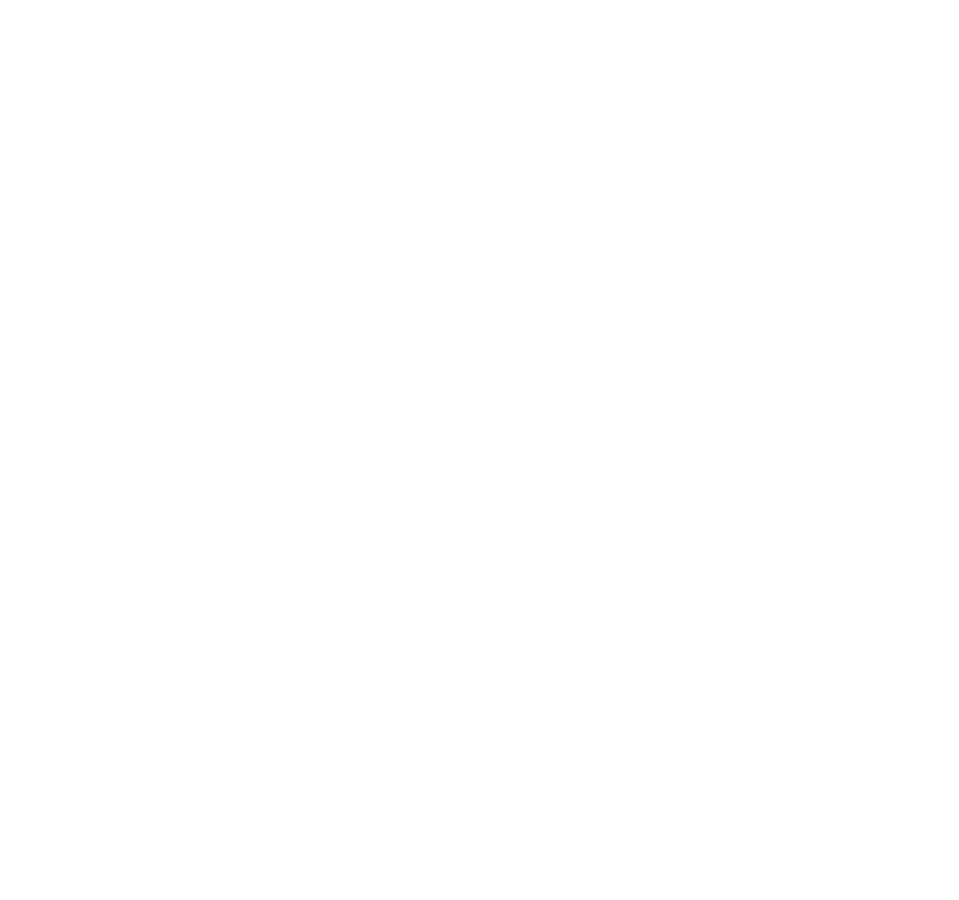
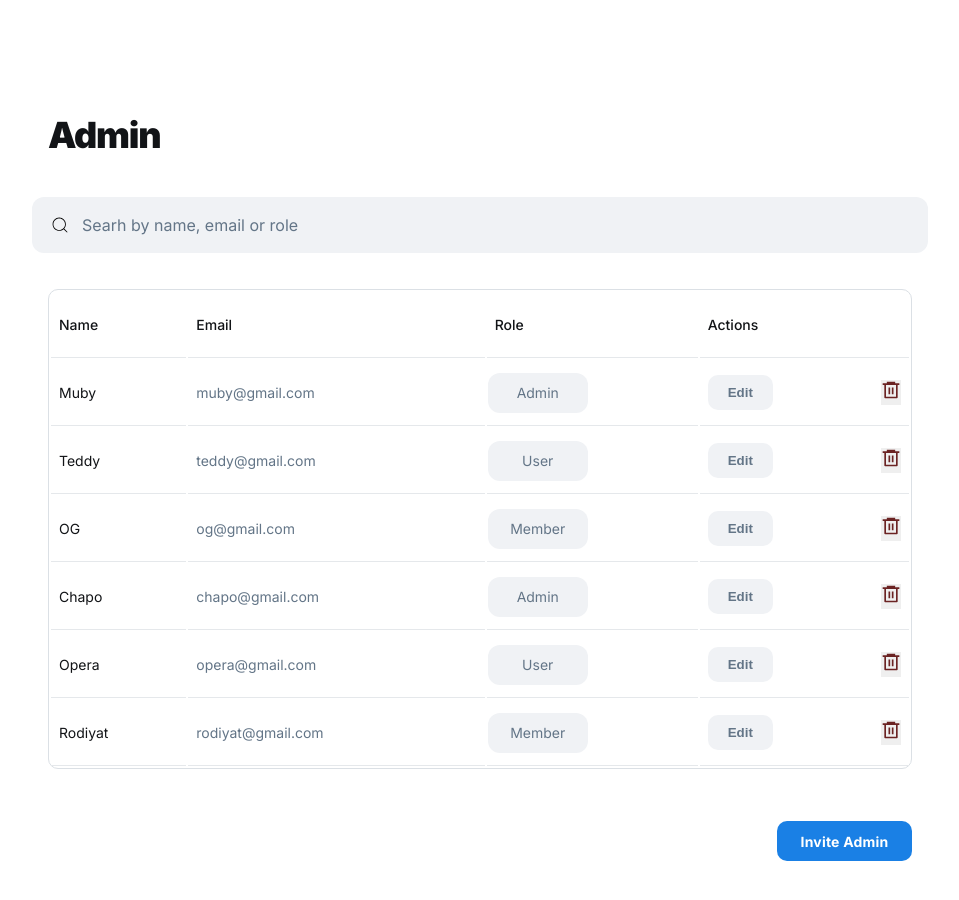
Before and after one commit to Operafab/Hostel-Management-App, a React (Vite) app in the folder Frontend/: page /adminpreview in a window 1280 px wide. Before the commit this address had no page. Shown: the top 900 px of the page, without its empty margins (133-1092 px from the left). Before the commit the page ends 800 px from the top, so only its background shows below. Built offline with nearby package versions, Linux system fonts and the light colour scheme.

Commit message:
next-commit

```diff
--- a/Frontend/src/App.jsx
+++ b/Frontend/src/App.jsx
@@ -1,24 +1,29 @@
-
 import { Route, Routes } from 'react-router-dom'
 import './App.css'
-import AdminReg from './Component/Register/adminReg'
-import Header from "./Component/Header/Header"
-import StudentReg from "./Component/Register/StudentReg"
-// import AdminReg from "./Component/Register/AdminReg"
-
+// import Header from './Component/Header/Header'
+import AdminReg from './Component/Register/AdminReg'
+import StudentReg from './Component/Register/StudentReg'
+import  Login  from './Component/Register/Login'
+import Layout from './Component/Layout/Layout'
+import AdminPreview from './Component/AdminPreview/AdminPreview'
 
 function App() {
-   const renderRoute = ()=>(
+  const RenderRoute = () => (
     <Routes>
-      <Route path="/" element={<AdminReg/>}/>
+        <Route path='/' element={<AdminReg/>}/>
+        <Route path='/login' element={<Login/>}/>
+        <Route path='/studentreg' element={
+          <Layout>
+            <StudentReg/>
+          </Layout>
+        }/>
+        <Route path='/adminpreview' element = {<AdminPreview/>}/>
     </Routes>
-
-   )
-
+  )
 
   return (
     <>
-      {renderRoute()}
+    {RenderRoute()}
     </>
   )
 }
--- /dev/null
+++ b/Frontend/src/Component/AdminPreview/AdminPreview.css
@@ -0,0 +1,234 @@
+.__prevCon{
+  display: flex;
+  align-items: center;
+  justify-content: center;
+  flex-direction: column;
+  padding: 65px 187px 0 133px;
+  height: auto;
+  gap: 24px;
+}
+
+
+
+.__prevHeader{
+  font-family: var(--font-family);
+  font-size: 36px;
+  letter-spacing: -1.19px;
+  font-weight: 900;
+  width: 100%;
+  text-align: left;
+  color: #121417;
+  padding: 16px;
+
+}
+
+.__prevSearchIcon{
+  font-size: 20px;
+}
+
+.__prevSearchCon{
+  width: 100%;
+  padding: 18px;
+  background: #F0F2F5;
+  display: flex;
+  align-items: center;
+  gap: 12px;
+  border-radius: 12px;
+}
+
+.__prevSearch{
+  background: #F0F2F5;
+  width: 80%;
+  height: 80%;
+  font-size: 16px;
+  line-height: 24px;
+  font-family: var(--font-family);
+  font-weight: 400;
+  letter-spacing: 0px;
+  text-align: left;
+
+}
+
+.__prevSearch::placeholder{
+  color: #637587;
+}
+
+.__prevList{
+  width: 100%;
+  padding: 12px 16px;
+}
+
+.__prevTable {
+  width: 100%;
+  /*border-collapse: collapse;
+  */border: 1px solid #DBE0E5;
+  border-radius: 10px;
+  font-family: var(--font-family);
+}
+
+.__tableHead{
+  font-family: var(--font-family);
+  font-size: 14px;
+  font-weight: 500;
+  line-height: 21px;
+  letter-spacing: 0px;
+  text-align: left;
+  color: #121417;
+  padding: 8px;
+  text-align: left;
+  border-bottom: 1px solid #E5E8EB;
+  height: 66px;
+
+}
+
+.__tableData{
+  padding: 8px;
+  text-align: left;
+  border-bottom: 1px solid #E5E8EB;
+  height: 66px;
+  font-family: var(--font-family);
+  font-size: 14px;
+  font-weight: 400;
+  line-height: 21px;
+  letter-spacing: 0px;
+  text-align: left;
+}
+
+.__tableName{
+color: #121417;
+
+}
+
+.__tableEmail{
+color: #637587;
+
+}
+
+
+.__tableRole{
+  padding: 1px;
+
+}
+
+.__tableRole > p {
+  padding: 9.5px;
+  background-color: #F0F2F5;
+  height: 40px;
+  width: 100px;
+  border-radius: 12px;
+  text-align: center;
+  color: #637587;
+}
+
+.__tableAction{
+  display: flex;
+  justify-content: space-between;
+  align-items: center;
+  font-family: Inter;
+
+
+
+}
+
+.__prevEditButton{
+  background-color: #F0F2F5;
+  padding: 10px 20px;
+  cursor: pointer;
+  border-radius: 10px;
+  font-weight: 700;
+  color: #637587;
+}
+
+.__prevDelButton{
+  font-size: 20px;
+  color: rgb(107, 35, 35);
+}
+
+.__inviteBtnCon{
+  width: 100%;
+  display: flex;
+  justify-content: end;
+  align-items: center;
+  padding: 16px;
+}
+
+.__inviteBtn{
+  width: 135px;
+  height: 40px;
+  border-radius: 10px;
+  padding: 0 16px 0 16px;
+  background: #1A80E5;
+  font-family: var(--font-family);
+  font-size: 14px;
+  font-weight: 700;
+  line-height: 21px;
+  letter-spacing: 0.20999999344348907px;
+  text-align: left;
+  text-align: center;
+  color:#FFFFFF;
+
+}
+
+
+.modal {
+  position: fixed;
+  top: 0;
+  left: 0;
+  width: 100%;
+  height: 100%;
+  background-color: rgba(0, 0, 0, 0.5);
+  display: flex;
+  justify-content: center;
+  align-items: center;
+}
+
+.modal-content {
+  background-color: white;
+  padding: 20px;
+  border-radius: 5px;
+}
+
+.modal-title {
+  margin-top: 0;
+}
+
+.user-name {
+  margin-bottom: 10px;
+}
+
+.role-label {
+  display: block;
+  margin-bottom: 5px;
+}
+
+.role-input {
+  width: 100%;
+  padding: 8px;
+  margin-bottom: 10px;
+  border: 1px solid #ccc;
+  border-radius: 3px;
+}
+
+.button-group {
+  display: flex;
+  justify-content: flex-end;
+}
+
+.save-button,
+.cancel-button {
+  padding: 8px 16px;
+  margin-left: 10px;
+  cursor: pointer;
+}
+
+.save-button {
+  background-color: #007bff;
+  color: white;
+  border: none;
+}
+
+.cancel-button {
+  background-color: #dc3545;
+  color: white;
+  border: none;
+}
--- /dev/null
+++ b/Frontend/src/Component/AdminPreview/AdminPreview.jsx
@@ -0,0 +1,91 @@
+import React, { useState } from 'react'
+import './AdminPreview.css'
+import UserTable from './UserTable';
+import { CiSearch } from "react-icons/ci";
+
+const userData = [
+  {
+    id: 1,
+    name: 'Muby',
+    email: 'muby@gmail.com',
+    role: 'Admin'
+  },
+  {
+    id: 2,
+    name: 'Teddy',
+    email: 'teddy@gmail.com',
+    role: 'User'
+  },
+  {
+    id: 3,
+    name: 'OG',
+    email: 'og@gmail.com',
+    role: 'Member'
+  },
+  {
+    id: 4,
+    name: 'Chapo',
+    email: 'chapo@gmail.com',
+    role: 'Admin'
+  },
+  {
+    id: 5,
+    name: 'Opera',
+    email: 'opera@gmail.com',
+    role: 'User'
+  },
+  {
+    id: 6,
+    name: 'Rodiyat',
+    email: 'rodiyat@gmail.com',
+    role: 'Member'
+  },
+];
+
+const AdminPreview = () => {
+  const [search, setSearch] = useState('');
+  const [users, setUsers] = useState(userData);
+  const [filteredData, setFilteredData] = useState(userData)
+
+  const handleSearchChange = (e) => {
+    const term = e.target.value.toLowerCase();
+    setSearch(term)
+
+    const filtered = users.filter((user) =>
+      user.name.toLowerCase().includes(term)
+      || user.email.toLowerCase().includes(term)
+      || user.role.toLowerCase().includes(term)
+
+    )
+    setFilteredData(filtered)
+  }
+
+  const handleDelete = (userId) => {
+    const updatedUsers = users.filter((user) => user.id !== userId)
+    setUsers(updatedUsers)
+
+    const updatedFilteredData = filteredData.filter((user) => user.id != userId);
+
+    setFilteredData(updatedFilteredData)
+  }
+  return (
+    <>
+      <div className='__prevCon'>
+        <h2 className="__prevHeader">Admin</h2>
+        <div className="__prevSearchCon">
+          <CiSearch className="__prevSearchIcon" />
+          <input type="text" className='__prevSearch' placeholder='Searh by name, email or role' value={search}
+            onChange={handleSearchChange} />
+        </div>
+        <div className='__prevList'>
+          <UserTable data={filteredData} onDelete={handleDelete} />
+        </div>
+        <div className='__inviteBtnCon'>
+          <button className='__inviteBtn'>Invite Admin</button>
+        </div>
+      </div>
+    </>
+  )
+}
+
+export default AdminPreview;
--- /dev/null
+++ b/Frontend/src/Component/AdminPreview/EditRoleModal.jsx
@@ -0,0 +1,35 @@
+import React, { useState } from 'react'
+
+const EditRoleModal = (user, onUpdateRole, onClose) => {
+    const [newRole, setNewRole] = useState(user.role)
+
+    const handleRoleChange = (e) =>{
+        setNewRole(e.target.value);
+
+    }
+
+    const handleSubmit = ()=>{
+      onUpdateRole(user.id, newRole);
+      onClose();
+    }
+
+
+  return (
+    <div className='modal'>
+      <div className="modal-content">
+        <h2 className="modal-title">Edit Role</h2>
+        <p className="user-name">User: {user.name}</p>
+        <label htmlFor="role" className='role-label'></label>
+        <input type="text" id='role' className='role-input' value={newRole} onChange={handleRoleChange} />
+
+        <div className="button-group">
+          <button className="save-button" onClick={handleSubmit}>Save</button>
+          <button className="cancel-button" onClick={onClose}>Cancel</button>
+        </div>
+      </div>
+
+    </div>
+  )
+}
+
+export default EditRoleModal
--- /dev/null
+++ b/Frontend/src/Component/AdminPreview/UserTable.jsx
@@ -0,0 +1,67 @@
+import React, { useState } from 'react';
+import { RiDeleteBin6Line } from "react-icons/ri";
+import EditRoleModal from './EditRoleModal';
+
+
+
+const UserTable = ({ data, onDelete }) => {
+
+  const [modalOpen, setModalOpen] = useState(false);
+  const [selectedUser, setSelectedUser] = useState(null);
+
+  const openModal = (user) => {
+    setSelectedUser(user)
+    setModalOpen(true)
+
+  }
+
+  const closeModal = () => {
+    setSelectedUser(null)
+    setModalOpen(false)
+
+  }
+
+  const onEdit =(user)=>{
+    openModal(user)
+  }
+
+
+
+  return (
+    <div>
+      <table className='__prevTable'>
+        <thead>
+          <tr>
+            <th className='__tableHead'>Name</th>
+            <th className='__tableHead'>Email</th>
+            <th className='__tableHead'>Role</th>
+            <th className='__tableHead'>Actions</th>
+          </tr>
+        </thead>
+
+        <tbody id='__tableBody'>
+          {data.map((user, index) => (
+            <tr key={index}>
+              <td className='__tableData __tableName'>{user.name}</td>
+              <td className='__tableData __tableEmail'>{user.email}</td>
+              <td className='__tableData __tableRole'><p>{user.role}</p></td>
+              <td className='__tableData __tableAction'>
+
+                <button className="__prevEditButton"
+                onClick={()=>onEdit(user)}> Edit</button>
+                <button className="__prevDelButton" onClick={() => onDelete(user.id)}><RiDeleteBin6Line /></button>
+              </td>
+            </tr>
+          ))}
+
+        </tbody>
+      </table>
+
+      {modalOpen && (<EditRoleModal user={selectedUser}
+      onUpdateRole={onUpdateRole}
+      onClose={onClose}/>)}
+    </div>
+  )
+}
+
+export default UserTable
--- a/Frontend/src/Component/Header/Header.css
+++ b/Frontend/src/Component/Header/Header.css
@@ -1,3 +1,4 @@
+
 header {
   border-bottom: 1px solid #e5e8eb;
   padding: 12px 40px;
--- /dev/null
+++ b/Frontend/src/Component/PasswordInput/PasswordInput.css
@@ -0,0 +1,23 @@
+.password {
+  position: relative;
+}
+.icon {
+  position: absolute;
+  top: .5rem;
+  right: .5rem;
+  cursor: pointer;
+}
+
+.input {
+    width: 100%;
+    display: flex;
+    height: 37px;
+    padding: 8px 12px;
+    align-items: center;
+    gap: 12px;
+    align-self: stretch;
+    border-radius: 12px;
+    background: #f0f2f5;
+    margin-top: 10px;
+    font-size: 12px;
+  }
--- /dev/null
+++ b/Frontend/src/Component/PasswordInput/PasswordInput.jsx
@@ -0,0 +1,41 @@
+import React, {useState} from 'react'
+import "./PasswordInput.css"
+import {AiOutlineEye, AiOutlineEyeInvisible} from "react-icons/ai"
+
+const Passwordinput = ({placeholder, value, onChange, name, onPaste}) => {
+
+  const[showPassword, setShowPassword] = useState(false)
+
+  const togglePassword = () => {
+    setShowPassword(!showPassword)
+
+  }
+
+  return (
+    <div className='password'>
+      <input type= {showPassword ? "text" : "password"}
+      placeholder={placeholder}
+      required
+      name={name}
+      value={value}
+      onChange={onChange}
+      onPaste={onPaste}
+      className='input'
+       />
+
+       <div className='icon' onClick={togglePassword}>
+        {showPassword ? (
+          <AiOutlineEyeInvisible size= {20} />
+        ):(
+          <AiOutlineEye size={20} />
+        )}
+
+       </div>
+
+    </div>
+
+
+  )
+}
+
+export default Passwordinput
--- a/Frontend/src/Component/Register/Login.jsx
+++ b/Frontend/src/Component/Register/Login.jsx
@@ -1,11 +1,13 @@
-import React, { useState } from 'react'
-import { Link, useNavigate } from 'react-router-dom'
+import React, {useState} from 'react'
+import {Link, useNavigate} from 'react-router-dom'
+import Passwordinput from '../PasswordInput/PasswordInput'
 
 const Login = () => {
-  const [formData, setFormData] = useState({
+  const [forData, setFormFata] = useState({
     email: "",
     password: ""
   })
+
   const [formValidMessage, setFormValidMessage] = useState("")
   const [isSubmitting, setIsSubmitting] = useState(false)
 
@@ -14,42 +16,41 @@
   const handleInputChange = () => {
 
   }
-
-
   const loginUser = () => {
 
   }
 
   return (
     <div className='container form__ --100vh'>
-      <div className="form-container">
-        <p className="title">Admin Login</p>
-        <form className="form" onSubmit={loginUser}>
-          <div className="--dir-column">
+      <div className='form-container'>
+        <p className='title'>Admin Login</p>
+        <form className='form' onSubmit={loginUser}>
+          <div className='--dir-column'>
             <label htmlFor="email">Email:</label>
-            <input type="email" className="input" name='email' placeholder='Enter your email' required value={formData.email} onChange={handleInputChange} />
+            <input type="email" className='input' name='email' placeholder='Enter your email' required value={FormData.email} onChange={handleInputChange} />
           </div>
 
-          <div className="--dir-column">
-            <label htmlFor="password">Password: </label>
-            <input
-              placeholder='Password'
-              name='password'
-              value={formData.password}
-              onChange={handleInputChange}
-            />
+          <div className='--dir-column'>
+              <label htmlFor="password"> Password:</label>
+              <Passwordinput
+                     placeholder="password"
+                     name='password'
+                     value={FormData.password}
+                     onChange={handleInputChange}
+                     />
           </div>
-          <button className='--btn' disabled={isSubmitting}>
-            {isSubmitting ? "Signing in...": "Sign In"}
+          <button className='--btn' disabled= {isSubmitting} >
+            {isSubmitting ? "Signing in..." : "Sign In"}
           </button>
         </form>
+
         {formValidMessage && (
-          <p className="error-message">
+          <p className='error-message'>
             {formValidMessage}
           </p>
         )}
         <p>
-          Don't have an account yet ? <Link to="/">Sign Up</Link>
+          Dont have an account yet? <Link to="/">Sign Up</Link>
         </p>
       </div>
     </div>
```
Also changed, not shown: Frontend/src/Component/Header/Header.jsx (+37 -33 lines), Frontend/src/Component/Layout/Layout.jsx (+5 -3 lines), Frontend/src/Component/Register/Register.css (+7 -1 lines).
